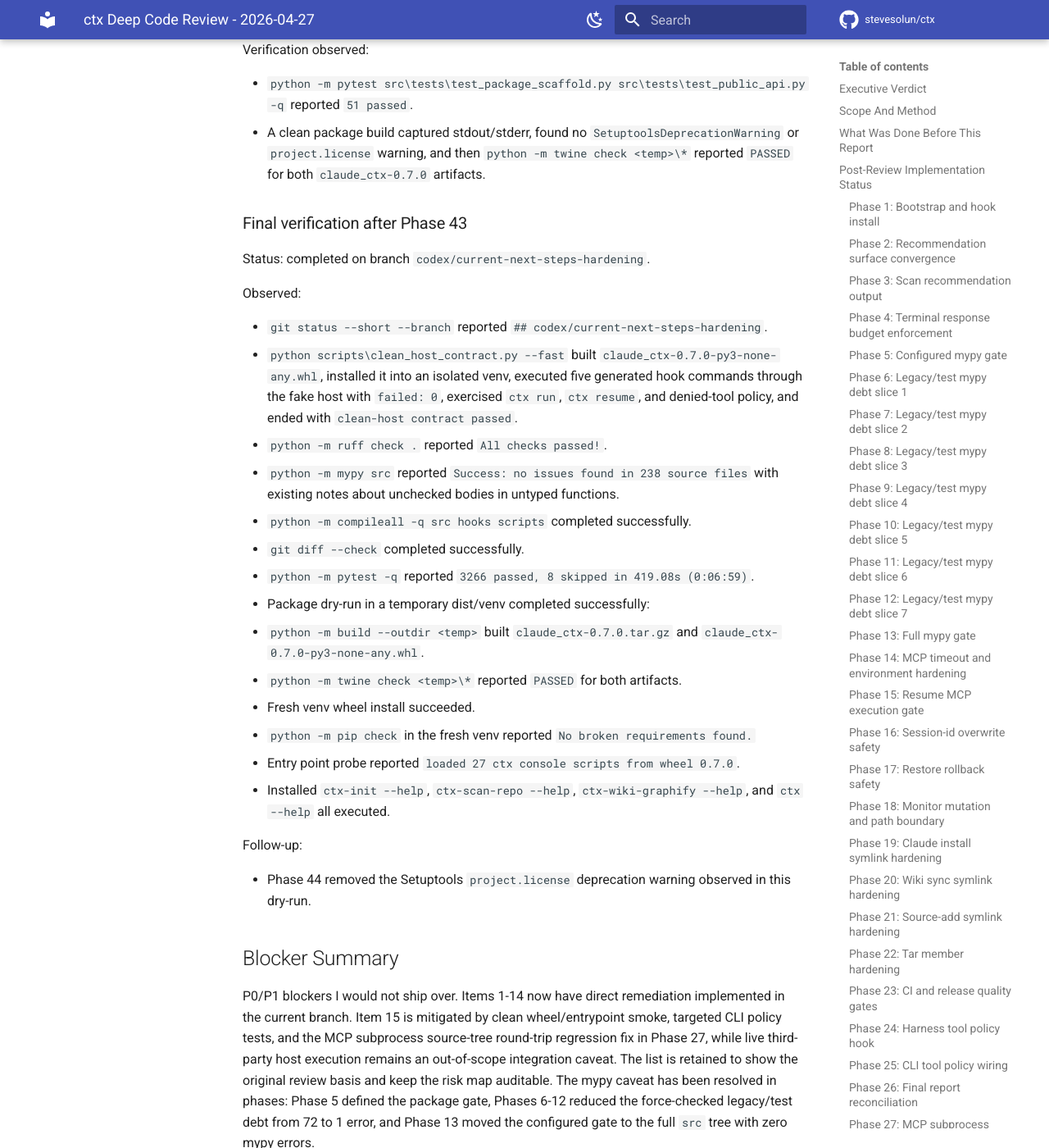
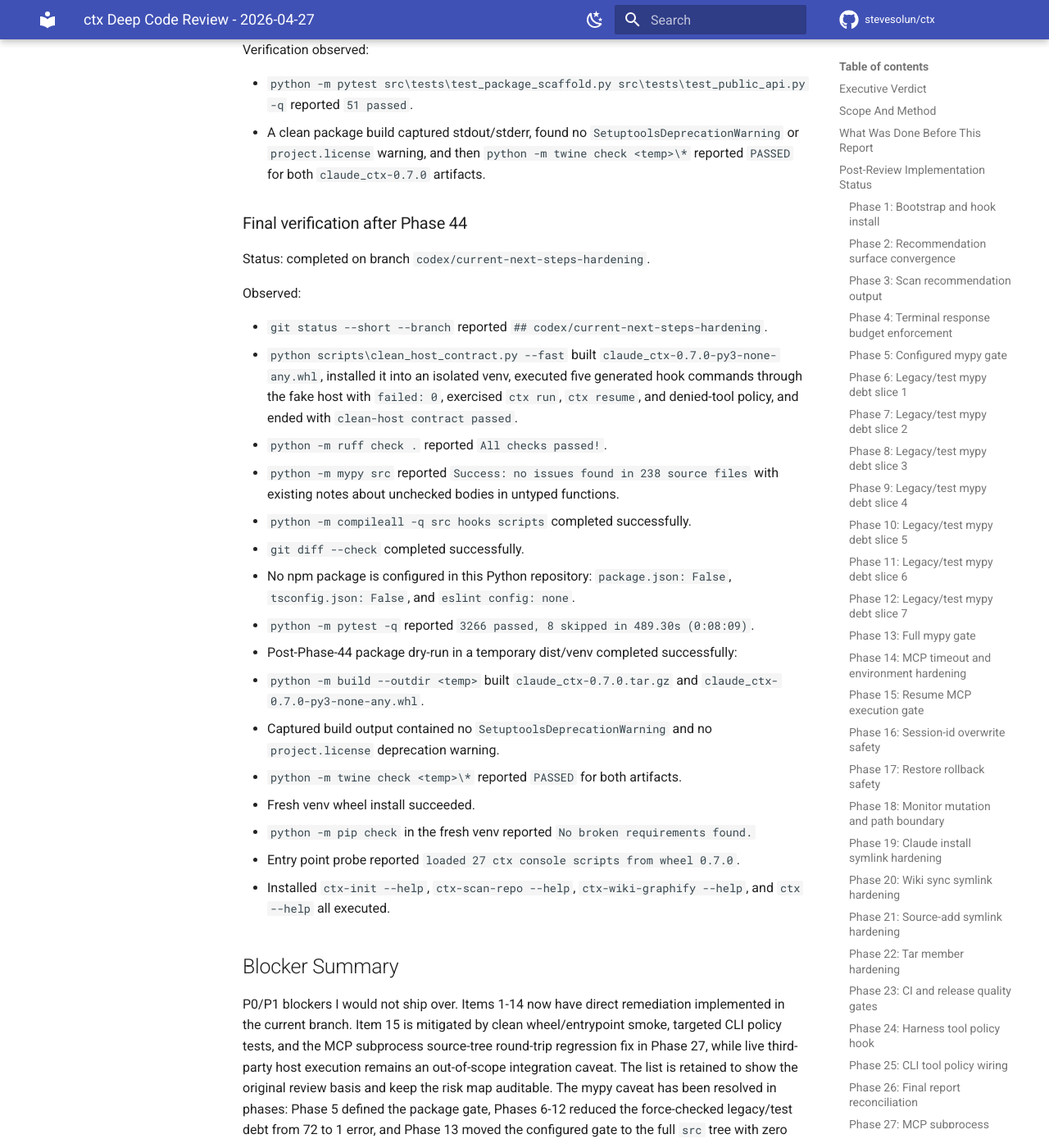
Before and after one commit to stevesolun/ctx, an MkDocs documentation site: the page built from docs/reports/ctx-million-dollar-review-2026-04-27.md, in a window 1280 px wide and 1400 px high, scrolled down 37510 px. Shown: the whole window at 82% size. Built offline with MkDocs 1.6.1 and Material for MkDocs 9.7.7, drawn with Linux system fonts in a browser that asks for light colours; comment, search, counter and statistics services are not loaded.

Commit message:
docs: record final phase verification

```diff
--- a/docs/reports/ctx-million-dollar-review-2026-04-27.md
+++ b/docs/reports/ctx-million-dollar-review-2026-04-27.md
@@ -974,7 +974,7 @@ Verification observed:
 - `python -m pytest src\tests\test_package_scaffold.py src\tests\test_public_api.py -q` reported `51 passed`.
 - A clean package build captured stdout/stderr, found no `SetuptoolsDeprecationWarning` or `project.license` warning, and then `python -m twine check <temp>\*` reported `PASSED` for both `claude_ctx-0.7.0` artifacts.
 
-### Final verification after Phase 43
+### Final verification after Phase 44
 
 Status: completed on branch `codex/current-next-steps-hardening`.
 
@@ -986,18 +986,16 @@ Observed:
 - `python -m mypy src` reported `Success: no issues found in 238 source files` with existing notes about unchecked bodies in untyped functions.
 - `python -m compileall -q src hooks scripts` completed successfully.
 - `git diff --check` completed successfully.
-- `python -m pytest -q` reported `3266 passed, 8 skipped in 419.08s (0:06:59)`.
-- Package dry-run in a temporary dist/venv completed successfully:
+- No npm package is configured in this Python repository: `package.json: False`, `tsconfig.json: False`, and `eslint config: none`.
+- `python -m pytest -q` reported `3266 passed, 8 skipped in 489.30s (0:08:09)`.
+- Post-Phase-44 package dry-run in a temporary dist/venv completed successfully:
   - `python -m build --outdir <temp>` built `claude_ctx-0.7.0.tar.gz` and `claude_ctx-0.7.0-py3-none-any.whl`.
+  - Captured build output contained no `SetuptoolsDeprecationWarning` and no `project.license` deprecation warning.
   - `python -m twine check <temp>\*` reported `PASSED` for both artifacts.
   - Fresh venv wheel install succeeded.
   - `python -m pip check` in the fresh venv reported `No broken requirements found.`
   - Entry point probe reported `loaded 27 ctx console scripts from wheel 0.7.0`.
   - Installed `ctx-init --help`, `ctx-scan-repo --help`, `ctx-wiki-graphify --help`, and `ctx --help` all executed.
-
-Follow-up:
-
-- Phase 44 removed the Setuptools `project.license` deprecation warning observed in this dry-run.
 
 ## Blocker Summary
 
```
